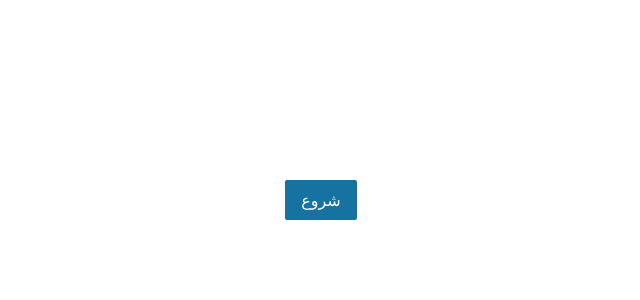
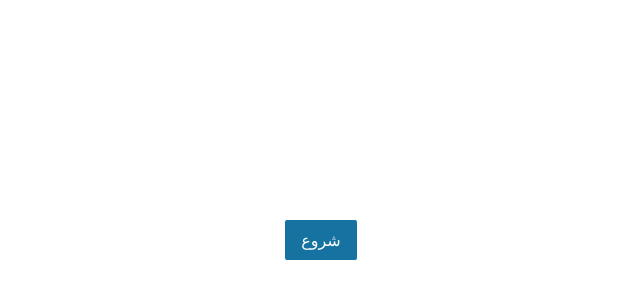
Before and after one commit to TheNerdOne/xino, a Vue app: page / in a window 1280 px wide. Shown: the part 160-460 px from the top of the page, without its empty margins (319-959 px from the left). Built offline with nearby package versions, Linux system fonts and the light colour scheme.

Commit message:
add style

```diff
--- a/src/components/Questions.vue
+++ b/src/components/Questions.vue
@@ -1,5 +1,5 @@
 <template>
-  <div>
+  <div class="w-56 h-screen m-auto flex items-center justify-center">
     <StartPage v-if="started == false" @begin="begin($event)" />
     <Question v-if="started" :data="questionList" @end="Result($event)" />
     <Result v-if="showResult" :answers="userAnswers" :key="resultKey" />
```
